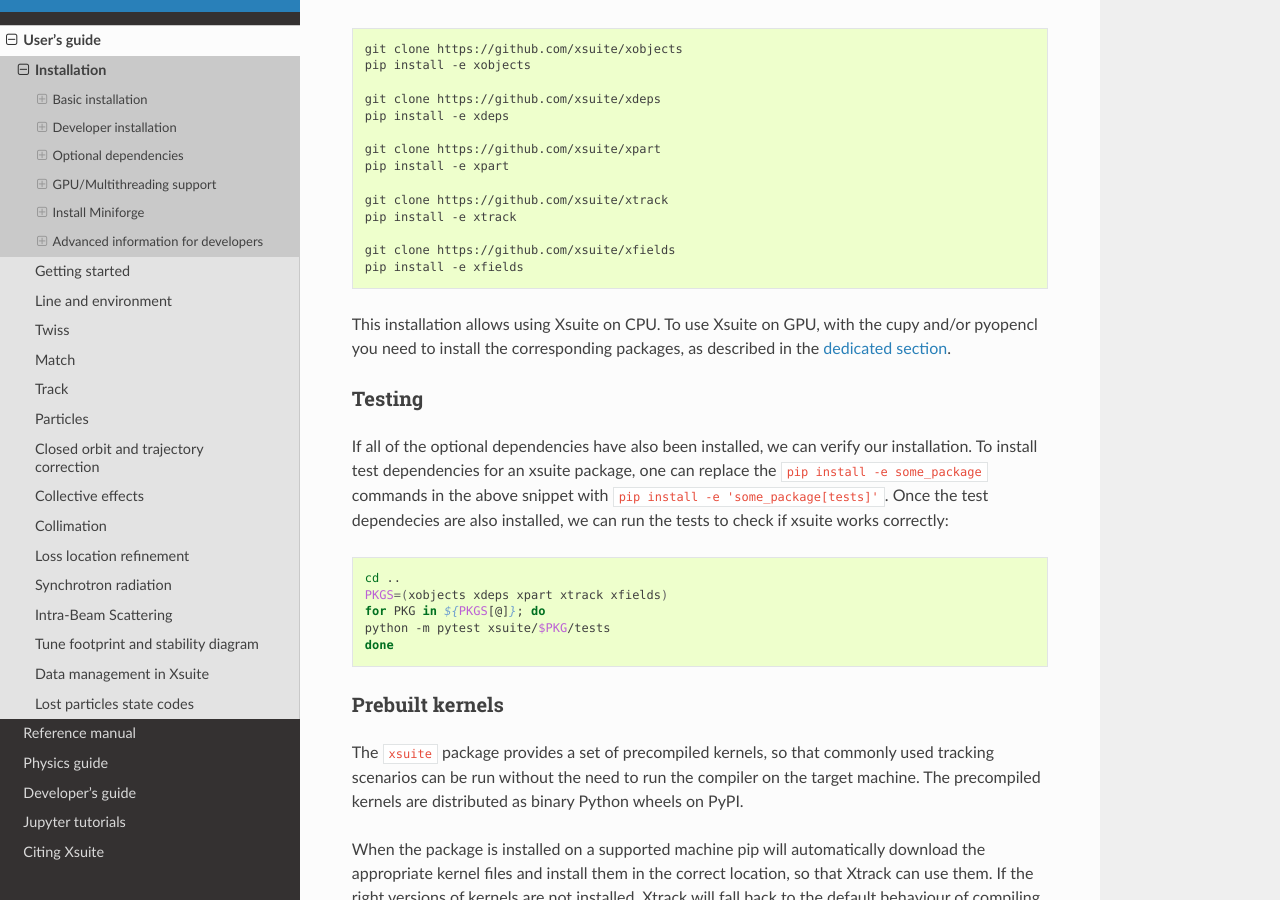
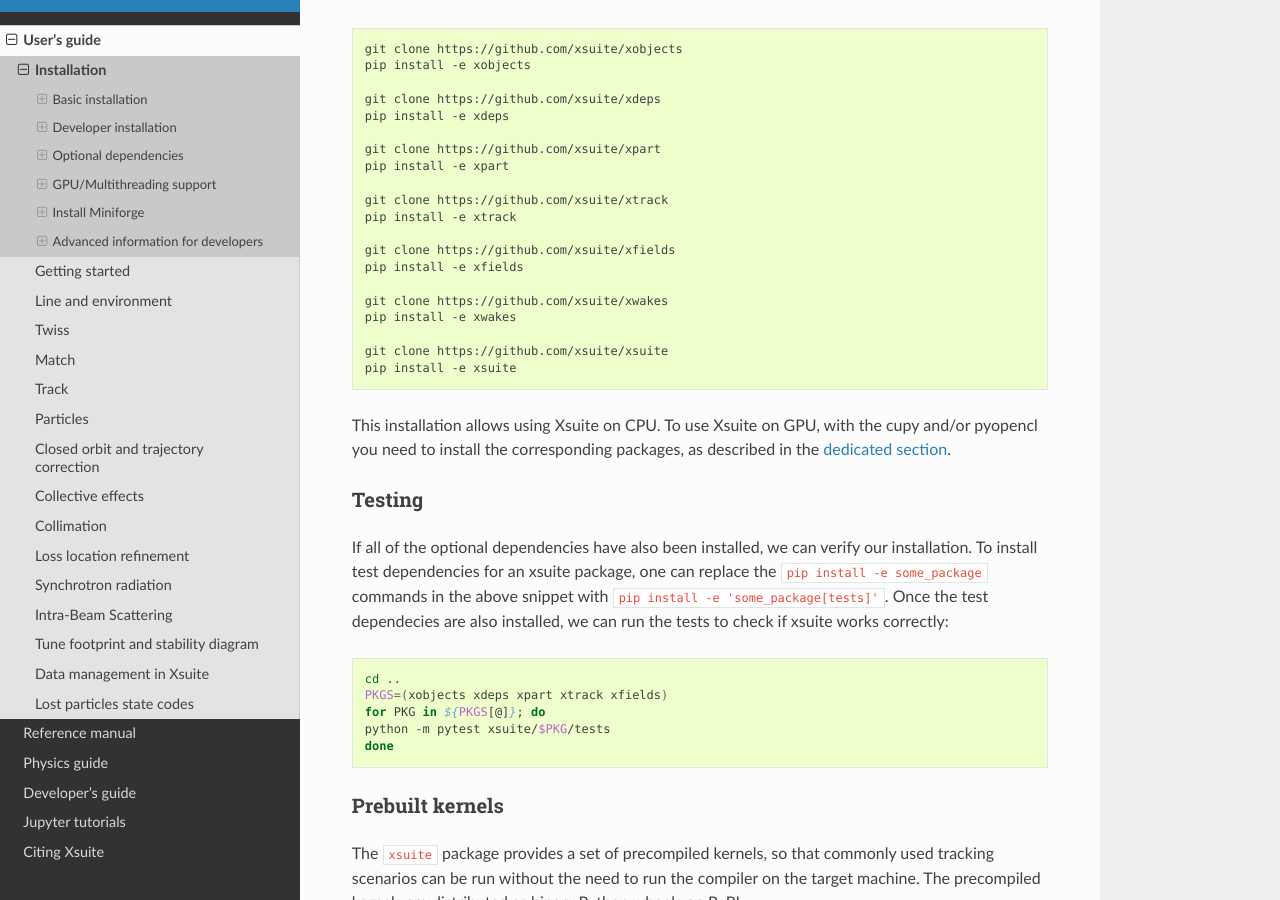
Before and after one commit to xsuite/xsuite, a Sphinx documentation site: the page built from docs/installation.rst, in a window 1280 px wide and 900 px high, scrolled down 1678 px. Built offline with Sphinx 7.4.7 and the Read the Docs theme 3.1.0, drawn with Linux system fonts in a browser that asks for light colours; pages that are not in the unit, such as notebooks, are missing from menus; the version number could not be read and is left out.

Commit message:
Update docs

```diff
--- a/docs/installation.rst
+++ b/docs/installation.rst
@@ -69,6 +69,12 @@ If you need to develop Xsuite, you can clone the packages from GitHub and instal
 
     git clone https://github.com/xsuite/xfields
     pip install -e xfields
+
+    git clone https://github.com/xsuite/xwakes
+    pip install -e xwakes
+
+    git clone https://github.com/xsuite/xsuite
+    pip install -e xsuite
 
 
 This installation allows using Xsuite on CPU. To use Xsuite on GPU, with the cupy and/or pyopencl you need to install the corresponding packages, as described in the :ref:`dedicated section<gpuinst>`.
```
